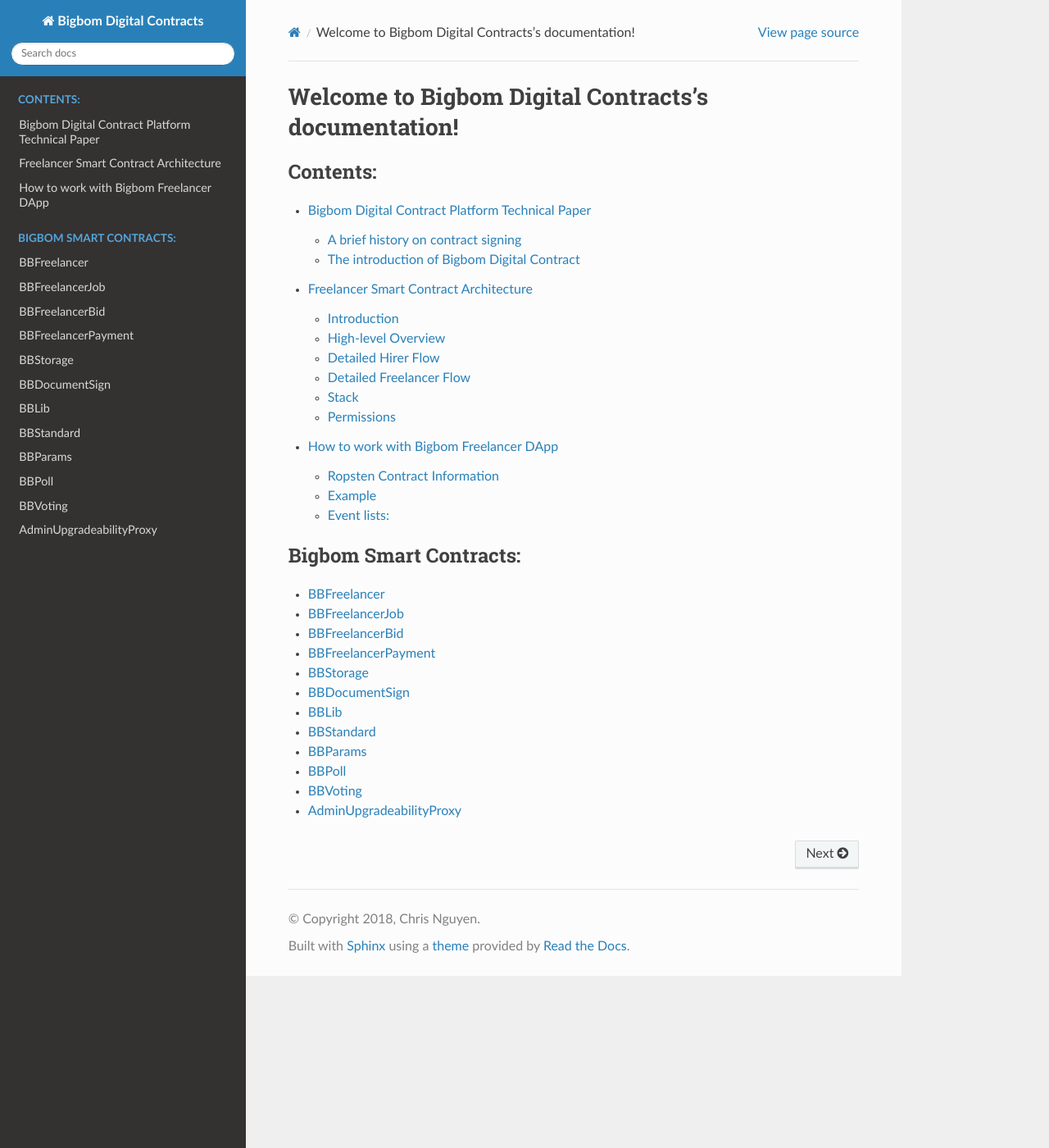
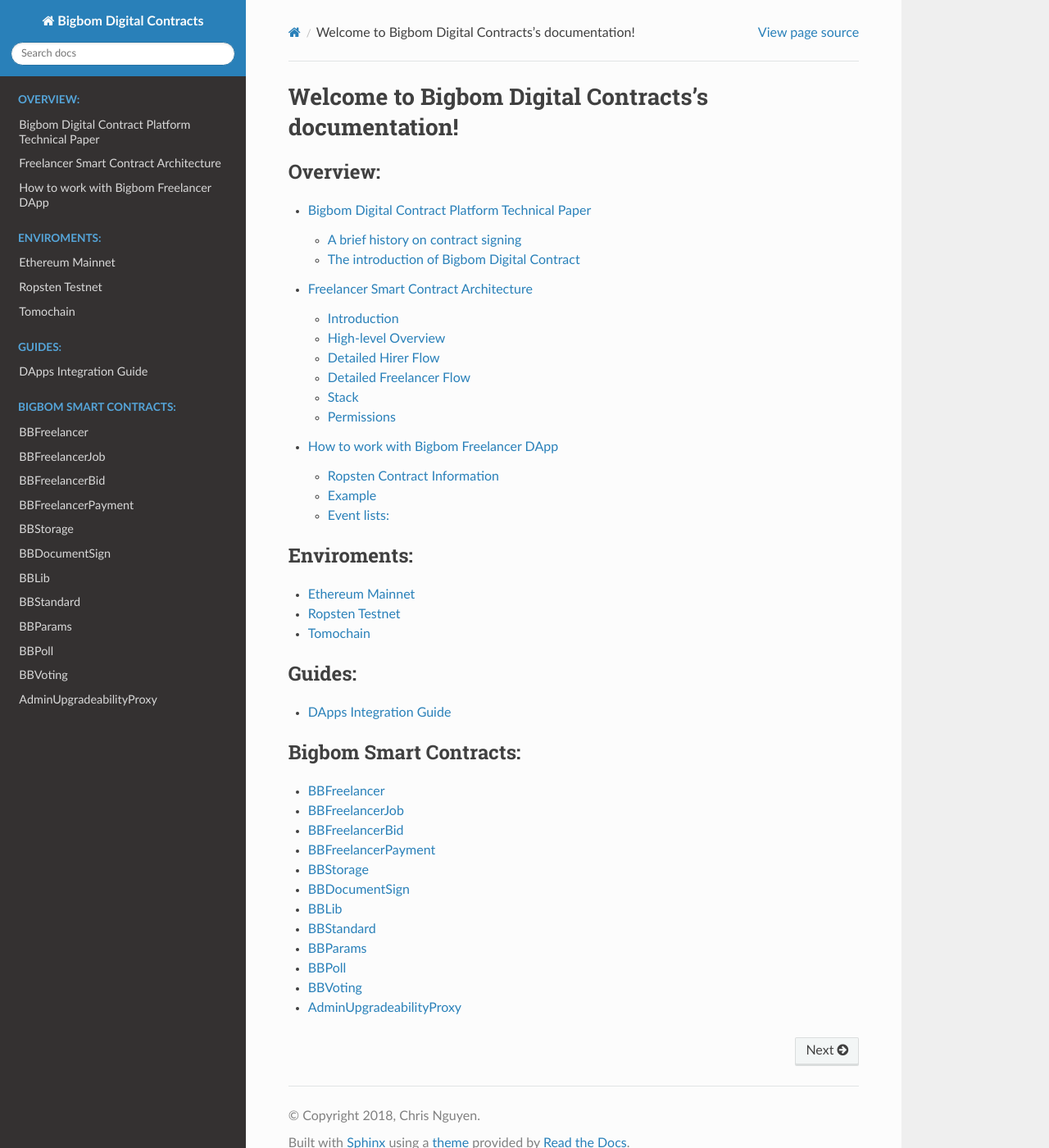
Before and after one commit to bigbomio/digital-contracts, a Sphinx documentation site: the page built from docs/index.rst, in a window 1280 px wide and 1400 px high. Shown: the whole window at 82% size. Built offline with Sphinx 7.4.7 and the Read the Docs theme 2.0.0, drawn with Linux system fonts in a browser that asks for light colours.

Commit message:
add some file

```diff
--- /dev/null
+++ b/docs/DApps_Integration_Guide.md
@@ -0,0 +1 @@
+# DApps Integration Guide
--- /dev/null
+++ b/docs/enviroments/mainnet.md
@@ -0,0 +1 @@
+# Ethereum Mainnet
--- /dev/null
+++ b/docs/enviroments/ropsten.md
@@ -0,0 +1 @@
+# Ropsten Testnet
--- /dev/null
+++ b/docs/enviroments/tomo.md
@@ -0,0 +1 @@
+# Tomochain
--- a/docs/index.rst
+++ b/docs/index.rst
@@ -8,11 +8,27 @@
 .. _bb-content:
 .. toctree::
    :maxdepth: 2
-   :caption: Contents:
+   :caption: Overview:
 
    Document_Sign_Technical_Paper
    Freelancer_Smart_Contract_Architecture
    Freelancer_Smart_Contract_Implement
+
+.. _bb-enviroments:
+.. toctree::
+   :maxdepth: 2
+   :caption: Enviroments:
+
+   enviroments/mainnet
+   enviroments/ropsten
+   enviroments/tomo
+
+.. _bb-guilds:
+.. toctree::
+   :maxdepth: 2
+   :caption: Guides:
+
+   DApps_Integration_Guide
 
 
 .. _bb-reference:
```
Also changed, not shown: other parts of docs/index.rst (+12 -12 lines), docs/contracts/AdminUpgradeabilityProxy.md (renamed from docs/AdminUpgradeabilityProxy.md), docs/contracts/BBDocumentSign.md (renamed from docs/BBDocumentSign.md), docs/contracts/BBFreelancer.md (renamed from docs/BBFreelancer.md), docs/contracts/BBFreelancerBid.md (renamed from docs/BBFreelancerBid.md), docs/contracts/BBFreelancerJob.md (renamed from docs/BBFreelancerJob.md), docs/contracts/BBFreelancerPayment.md (renamed from docs/BBFreelancerPayment.md), docs/contracts/BBLib.md (renamed from docs/BBLib.md), docs/contracts/BBParams.md (renamed from docs/BBParams.md), docs/contracts/BBPoll.md (renamed from docs/BBPoll.md), docs/contracts/BBStandard.md (renamed from docs/BBStandard.md), docs/contracts/BBStorage.md (renamed from docs/BBStorage.md), docs/contracts/BBVoting.md (renamed from docs/BBVoting.md).
